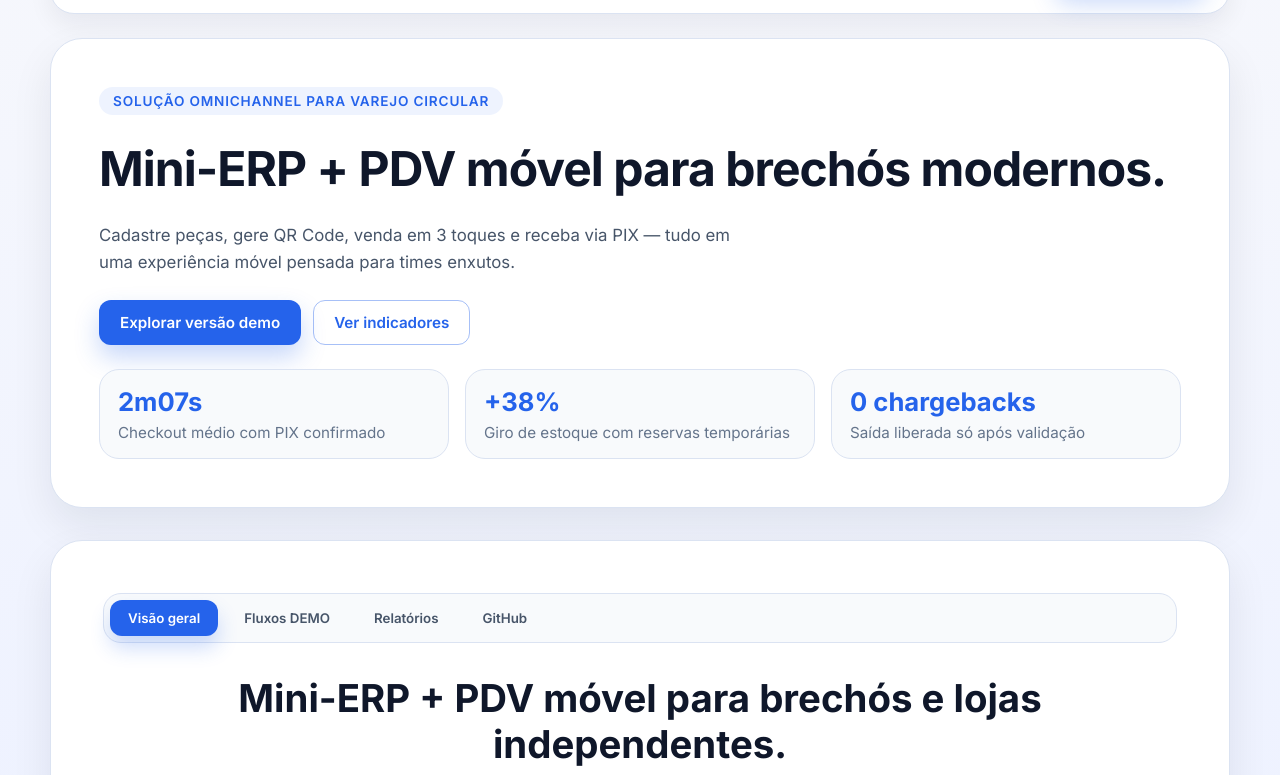
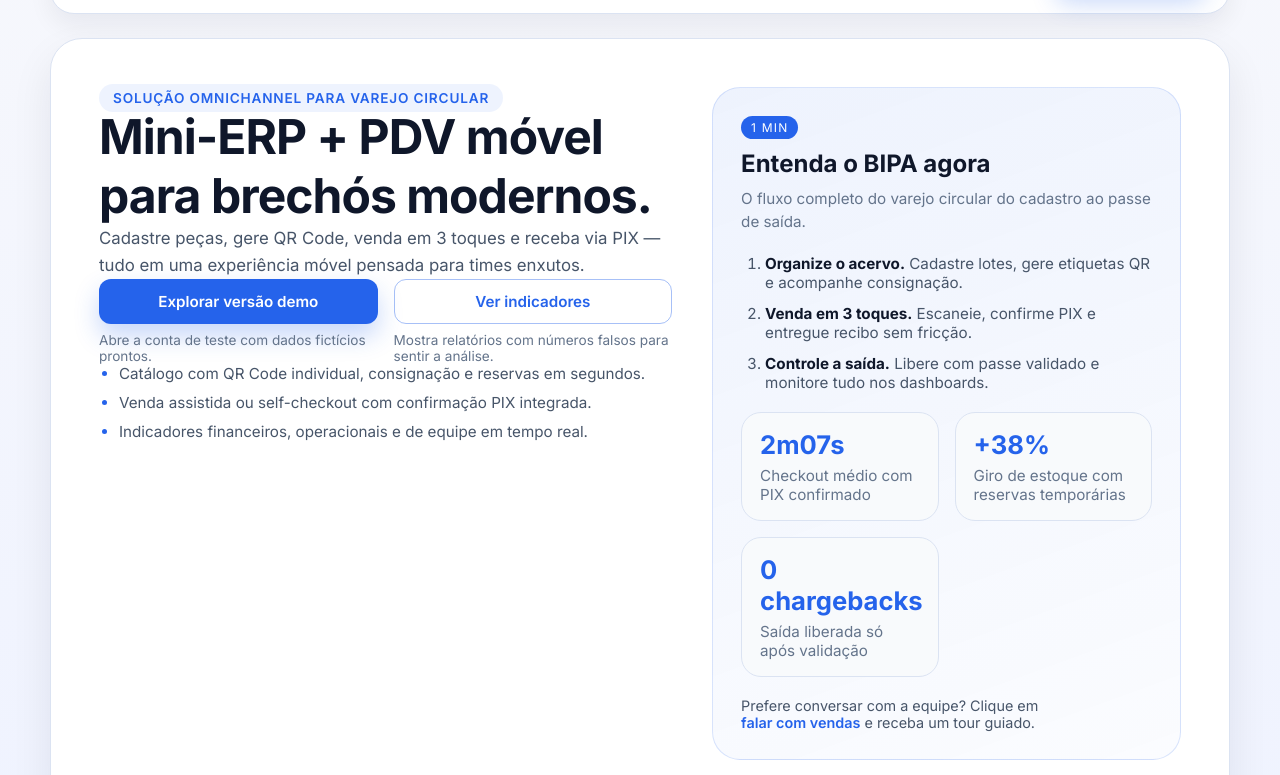
Before and after one commit to Vitt2909/bipa, a plain HTML site: page index.html in a window 1280 px wide. Shown: the part 177-952 px from the top of the page. Drawn offline with Linux system fonts and the light colour scheme.

Commit message:
Refine home overview with guided summary

```diff
--- a/index.html
+++ b/index.html
@@ -36,17 +36,44 @@
         </div>
 
         <div class="hero">
+          <div class="hero__grid">
+            <div class="hero__content">
               <span class="hero__badge">Solução omnichannel para varejo circular</span>
               <h1 class="hero__title">Mini-ERP + PDV móvel para brechós modernos.</h1>
               <p class="hero__subtitle">
                 Cadastre peças, gere QR Code, venda em 3 toques e receba via PIX — tudo em uma experiência
                 móvel pensada para times enxutos.
               </p>
-          <div class="hero__actions">
+              <div class="hero__actions" role="group" aria-label="Ações principais">
+                <div class="hero__action">
                   <button class="btn btn--primary" data-action="open-login">Explorar versão demo</button>
+                  <span class="hero__action-note">Abre a conta de teste com dados fictícios prontos.</span>
+                </div>
+                <div class="hero__action">
                   <a class="btn btn--outline" href="#reports-panel">Ver indicadores</a>
+                  <span class="hero__action-note">Mostra relatórios com números falsos para sentir a análise.</span>
                 </div>
-          <dl class="hero__metrics">
+              </div>
+              <ul class="hero__highlights" aria-label="Destaques do BIPA">
+                <li>Catálogo com QR Code individual, consignação e reservas em segundos.</li>
+                <li>Venda assistida ou self-checkout com confirmação PIX integrada.</li>
+                <li>Indicadores financeiros, operacionais e de equipe em tempo real.</li>
+              </ul>
+            </div>
+
+            <aside class="hero__summary" aria-label="Resumo do BIPA em 1 minuto">
+              <div class="summary-card">
+                <header class="summary-card__header">
+                  <span class="summary-card__badge" aria-hidden="true">1 min</span>
+                  <h2 class="summary-card__title">Entenda o BIPA agora</h2>
+                  <p class="summary-card__subtitle">O fluxo completo do varejo circular do cadastro ao passe de saída.</p>
+                </header>
+                <ol class="summary-card__list">
+                  <li><strong>Organize o acervo.</strong> Cadastre lotes, gere etiquetas QR e acompanhe consignação.</li>
+                  <li><strong>Venda em 3 toques.</strong> Escaneie, confirme PIX e entregue recibo sem fricção.</li>
+                  <li><strong>Controle a saída.</strong> Libere com passe validado e monitore tudo nos dashboards.</li>
+                </ol>
+                <dl class="summary-card__metrics">
                   <div class="metric">
                     <dt>2m07s</dt>
                     <dd>Checkout médio com PIX confirmado</dd>
@@ -60,6 +87,16 @@
                     <dd>Saída liberada só após validação</dd>
                   </div>
                 </dl>
+                <footer class="summary-card__footer">
+                  <p>
+                    Prefere conversar com a equipe? Clique em
+                    <button type="button" class="link-cta" data-action="contact-sales">falar com vendas</button> e receba um
+                    tour guiado.
+                  </p>
+                </footer>
+              </div>
+            </aside>
+          </div>
         </div>
       </header>
 
--- a/styles.css
+++ b/styles.css
@@ -193,13 +193,130 @@
   color: var(--color-muted);
 }
 
+.hero__grid {
+  display: grid;
+  gap: clamp(24px, 4vw, 40px);
+  grid-template-columns: minmax(0, 1.1fr) minmax(0, 0.9fr);
+  align-items: stretch;
+}
+
 .hero__actions {
-  display: flex;
-  gap: 12px;
-  flex-wrap: wrap;
-}
-
-.hero__metrics {
+  display: grid;
+  gap: 16px;
+  grid-template-columns: repeat(auto-fit, minmax(220px, 1fr));
+}
+
+.hero__action {
+  display: flex;
+  flex-direction: column;
+  gap: 8px;
+}
+
+.hero__action-note {
+  font-size: 0.85rem;
+  color: var(--color-subtle);
+}
+
+.hero__highlights {
+  margin: 0;
+  padding-left: 20px;
+  display: grid;
+  gap: 10px;
+  font-size: 0.95rem;
+  color: var(--color-muted);
+}
+
+.hero__highlights li::marker {
+  color: var(--color-primary);
+}
+
+.hero__summary {
+  display: flex;
+  align-items: stretch;
+}
+
+.summary-card {
+  display: flex;
+  flex-direction: column;
+  gap: 20px;
+  padding: 28px;
+  border-radius: 28px;
+  background: linear-gradient(160deg, rgba(37, 99, 235, 0.08), rgba(37, 99, 235, 0.02));
+  border: 1px solid rgba(37, 99, 235, 0.16);
+  backdrop-filter: blur(4px);
+}
+
+.summary-card__header {
+  display: flex;
+  flex-direction: column;
+  gap: 10px;
+}
+
+.summary-card__badge {
+  align-self: flex-start;
+  padding: 4px 10px;
+  border-radius: 999px;
+  background: var(--color-primary);
+  color: white;
+  font-size: 0.75rem;
+  letter-spacing: 0.1em;
+  text-transform: uppercase;
+}
+
+.summary-card__title {
+  margin: 0;
+  font-size: 1.5rem;
+  color: var(--color-text);
+}
+
+.summary-card__subtitle {
+  margin: 0;
+  font-size: 0.95rem;
+  color: var(--color-subtle);
+  line-height: 1.5;
+}
+
+.summary-card__list {
+  margin: 0;
+  padding-left: 24px;
+  display: grid;
+  gap: 12px;
+  color: var(--color-muted);
+  font-size: 0.95rem;
+}
+
+.summary-card__list li strong {
+  color: var(--color-text);
+}
+
+.summary-card__footer {
+  margin-top: auto;
+}
+
+.summary-card__footer p {
+  margin: 0;
+  font-size: 0.9rem;
+  color: var(--color-muted);
+}
+
+.link-cta {
+  border: none;
+  background: none;
+  padding: 0;
+  font: inherit;
+  color: var(--color-primary);
+  font-weight: 600;
+  cursor: pointer;
+}
+
+.link-cta:hover,
+.link-cta:focus-visible {
+  text-decoration: underline;
+  outline: none;
+}
+
+.hero__metrics,
+.summary-card__metrics {
   margin: 0;
   display: grid;
   gap: 16px;
@@ -1444,12 +1561,12 @@
     justify-content: flex-start;
   }
 
+  .hero__grid {
+    grid-template-columns: 1fr;
+  }
+
   .hero__actions {
-    width: 100%;
-  }
-
-  .hero__actions .btn {
-    flex: 1 1 auto;
+    grid-template-columns: 1fr;
   }
 
   .tabs {
@@ -1482,14 +1599,6 @@
     font-size: 2rem;
   }
 
-  .hero__actions {
-    flex-direction: column;
-  }
-
-  .hero__actions .btn {
-    width: 100%;
-  }
-
   .topbar__actions {
     flex-direction: column;
     align-items: stretch;
```
Lines whose indentation alone changed are shown as unchanged.
